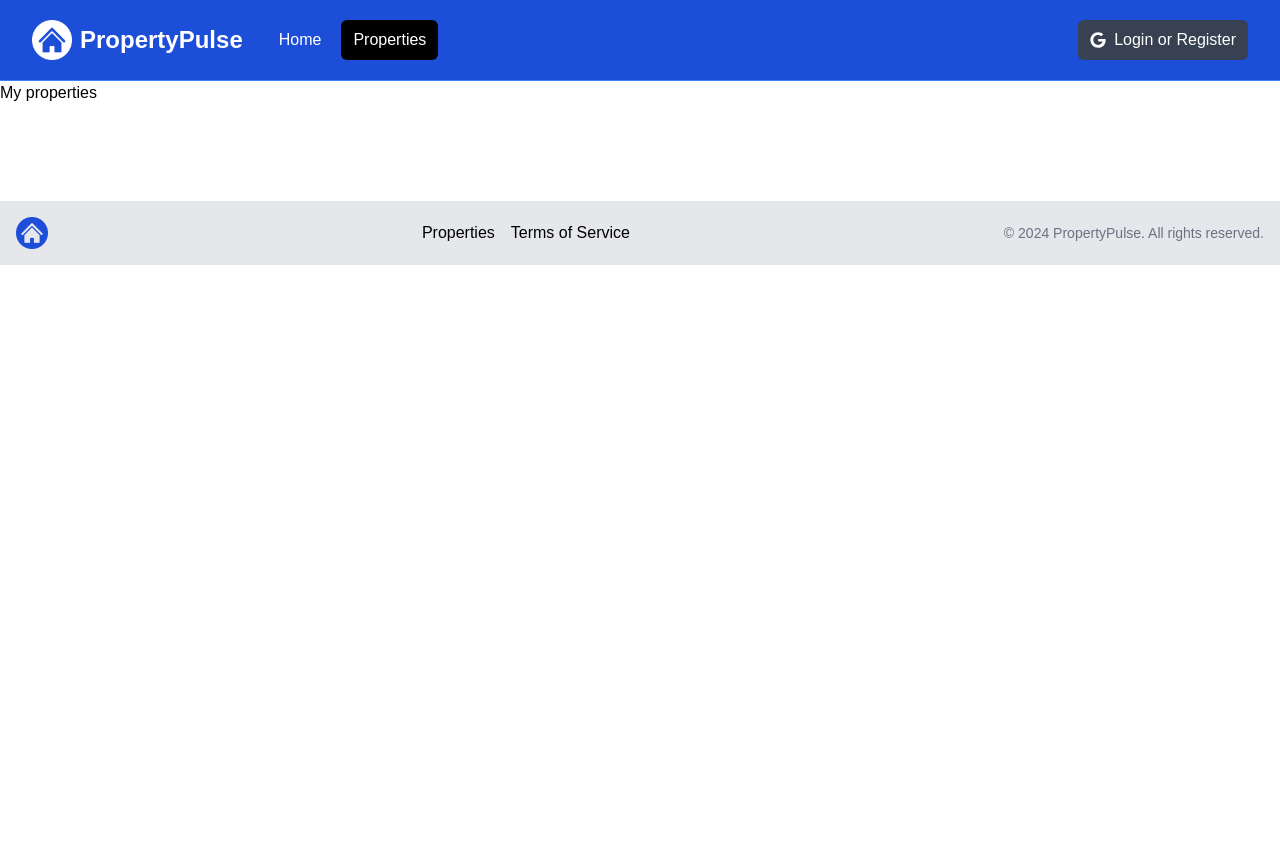
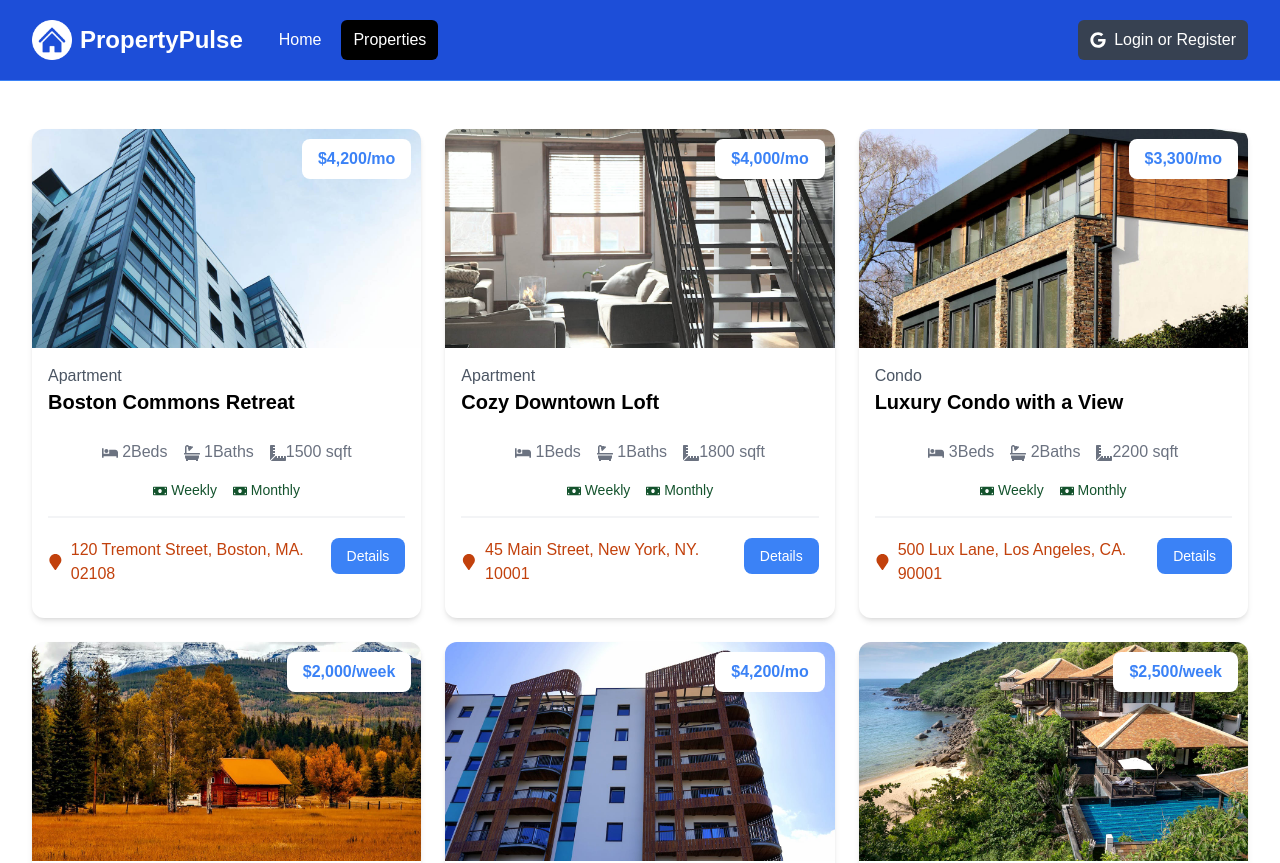
Before and after one commit to aMujeeb/next_property, a Next.js app: page /properties in a window 1280 px wide. Shown: the top 863 px of the page. Before the commit the page ends 800 px from the top, so only its background shows below. Built offline with nearby package versions, Linux system fonts and the light colour scheme.

Commit message:
Home, Properties page completion

```diff
--- a/package.json
+++ b/package.json
@@ -12,7 +12,8 @@
     "next": "14.2.5",
     "react": "^18",
     "react-dom": "^18",
-    "react-icons": "^5.2.1"
+    "react-icons": "^5.2.1",
+    "react-spinners": "^0.14.1"
   },
   "devDependencies": {
     "@types/node": "^20",
--- /dev/null
+++ b/src/app/loading.tsx
@@ -0,0 +1,14 @@
+"use client";
+
+import { ClipLoader } from "react-spinners";
+
+const overrride = {
+    display: 'block',
+    margin: '100px auto'
+}
+
+export default function LoadingPage() {
+    return (
+        <ClipLoader color="#3b82f6" cssOverride={overrride} size={150} aria-label="Loading Spinner" />
+    )
+}
--- /dev/null
+++ b/src/app/models/rates.ts
@@ -0,0 +1,5 @@
+interface Rates {
+    weekly: number,
+    monthly: number,
+    nightly: number
+}
--- /dev/null
+++ b/src/app/models/sellerInfo.ts
@@ -0,0 +1,5 @@
+interface SellerInfo {
+    name: string,
+    email: string,
+    phone: string,
+}
--- /dev/null
+++ b/src/app/not-found.tsx
@@ -0,0 +1,29 @@
+import { FaExclamationCircle } from 'react-icons/fa';
+import Link from "next/link";
+
+export default function NotFound() {
+    return (
+        <section className="bg-blue-50 min-h-screen flex-grow">
+            <div className="container m-auto max-w-2xl py-24">
+                <div
+                    className="bg-white px-6 py-24 mb-4 shadow-md rounded-md border m-4 md:m-0"
+                >
+                    <div className="flex justify-center">
+                        <FaExclamationCircle className='text-yellow-400 text-8xl fa-5x' />
+                    </div>
+                    <div className="text-center">
+                        <h1 className="text-3xl font-bold mt-4 mb-2">Page Not Found</h1>
+                        <p className="text-gray-500 text-xl mb-10">
+                            The page you are looking for does not exist.
+                        </p>
+                        <Link
+                            href="/"
+                            className="bg-blue-700 hover:bg-blue-800 text-white font-bold py-4 px-6 rounded"
+                        >Go Home</Link>
+                    </div>
+                </div>
+            </div>
+            <div className="flex-grow"></div>
+        </section>
+    )
+}
--- a/src/app/page.tsx
+++ b/src/app/page.tsx
@@ -1,4 +1,5 @@
 import Hero from "@/components/Hero";
+import HomeProperties from "@/components/HomeProperties";
 import InfoBoxes from "@/components/InfoBoxes";
 
 export default function Home() {
@@ -6,6 +7,7 @@ export default function Home() {
         <>
             <Hero />
             <InfoBoxes />
+            <HomeProperties />
         </>
     )
 }
--- a/src/app/properties/page.tsx
+++ b/src/app/properties/page.tsx
@@ -1,5 +1,21 @@
-export default function Property() {
+import PropertyCard from '@/components/PropertyCard';
+import properties from '@/assets/properties.json';
+
+export default function PropertiesPage() {
+    //console.log(properties)
     return (
-        <div>My properties</div>
+        <section className='px-4 py-6'>
+            <div className='container-xl lg:container m-auto px-4 py-6'>
+                {properties.length === 0 ? (<p>No Properties Found</p>) : (
+                    <div className='grid grid-cols-1 md:grid-cols-3 gap-6'>
+                        {
+                            properties.map((property) => (
+                                <PropertyCard key={property._id} propertyItem={property} />
+                            ))
+                        }
+                    </div>
+                )}
+            </div>
+        </section>
     )
 }
--- /dev/null
+++ b/src/components/HomeProperties.tsx
@@ -0,0 +1,29 @@
+import Link from 'next/link';
+
+import PropertyCard from '@/components/PropertyCard';
+import properties from '@/assets/properties.json';
+export default function HomeProperties() {
+    const recentProperties = properties.slice(0, 3);
+    return (
+        <>
+            <section className='px-4 py-6'>
+                <div className='container-xl lg:container m-auto px-4 py-6'>
+                    <h2 className='text-3xl font-bold text-blue-500 mb-6 text-center'>Recent Properties</h2>
+                    {recentProperties.length === 0 ? (<p>No Properties Found</p>) : (
+                        <div className='grid grid-cols-1 md:grid-cols-3 gap-6'>
+                            {
+                                recentProperties.map((property) => (
+                                    <PropertyCard key={property._id} propertyItem={property} />
+                                ))
+                            }
+                        </div>
+                    )}
+                </div>
+            </section>
+
+            <section className='m-auto max-w-lg my-6 px-6'>
+                <Link href='/properties' className='block bg-black text-white text-center py-4 px-6 rounded-xl hover:bg-gray-700' >All properties</Link>
+            </section>
+        </>
+    )
+}
--- /dev/null
+++ b/src/components/PropertyCard.tsx
@@ -0,0 +1,83 @@
+import Image from "next/image";
+import Link from "next/link";
+import { FaBed, FaBath, FaRulerCombined, FaMoneyBill, FaMapMarker } from 'react-icons/fa';
+import sampleImage from '@/assets/images/a1.jpg';
+
+interface Props {
+    propertyItem: Property
+}
+
+//src={`/public/properties/${propertyItem.images[0]}`}
+export default function PropertyCard({ propertyItem }: Props) {
+
+    const getRateDisplay = () => {
+        const { rates } = propertyItem; //Object destruction
+        if (rates.monthly) {
+            return `$${rates.monthly.toLocaleString()}/mo`;
+        } else if (rates.weekly) {
+            return `$${rates.weekly.toLocaleString()}/week`;
+        } else if (rates.nightly) {
+            return `$${rates.nightly.toLocaleString()}/night`;
+        }
+    }
+
+    return (
+        <div className="bg-white rounded-xl shadow-md relative">
+            <Image
+                src={`/properties/${propertyItem.images[0]}`}
+                alt=""
+                width='0'
+                height='0'
+                sizes='100v'
+                className="w-full h-auto rounded-t-xl"
+            />
+            <div className="p-4">
+                <div className="text-left md:text-center lg:text-left mb-6">
+                    <div className="text-gray-600">{propertyItem.type}</div>
+                    <h3 className="text-xl font-bold">{propertyItem.name}</h3>
+                </div>
+                <h3
+                    className="absolute top-[10px] right-[10px] bg-white px-4 py-2 rounded-lg text-blue-500 font-bold text-right md:text-center lg:text-right"
+                >
+                    {getRateDisplay()}
+                </h3>
+
+                <div className="flex justify-center gap-4 text-gray-500 mb-4">
+                    <p>
+                        <FaBed className="md:hidden lg:inline" /> {propertyItem.beds}
+                        <span className="md:hidden lg:inline">Beds</span>
+                    </p>
+                    <p>
+                        <FaBath className="md:hidden lg:inline" /> {propertyItem.baths}
+                        <span className="md:hidden lg:inline">Baths</span>
+                    </p>
+                    <p>
+                        <FaRulerCombined className="md:hidden lg:inline" />
+                        {propertyItem.square_feet} <span className="md:hidden lg:inline">sqft</span>
+                    </p>
+                </div>
+
+                <div
+                    className="flex justify-center gap-4 text-green-900 text-sm mb-4"
+                >
+                    <p><FaMoneyBill className="md:hidden lg:inline" /> Weekly</p>
+                    <p><FaMoneyBill className="md:hidden lg:inline" /> Monthly</p>
+                </div>
+
+                <div className="border border-gray-100 mb-5"></div>
+
+                <div className="flex flex-col lg:flex-row justify-between mb-4">
+                    <div className="flex align-middle gap-2 mb-4 lg:mb-0">
+                        <FaMapMarker className="text-orange-700 mt-4" />
+                        <span className="text-orange-700"> {propertyItem.location.street}, {propertyItem.location.city}, {propertyItem.location.state}. {propertyItem.location.zipcode}</span>
+                    </div>
+                    <Link
+                        href={`/properties/${propertyItem._id}`}
+                        className="h-[36px] bg-blue-500 hover:bg-blue-600 text-white px-4 py-2 rounded-lg text-center text-sm">
+                        Details
+                    </Link>
+                </div>
+            </div>
+        </div>
+    )
+}
```
Also changed, not shown: src/app/models/location.ts (added, +15 -0 lines), src/app/models/property.ts (added, +18 -0 lines), src/assets/images/a1.jpg (added), src/assets/properties.json (renamed from public/properties/properties.json), 1 other file (tests, documents, lock files or other folders).
